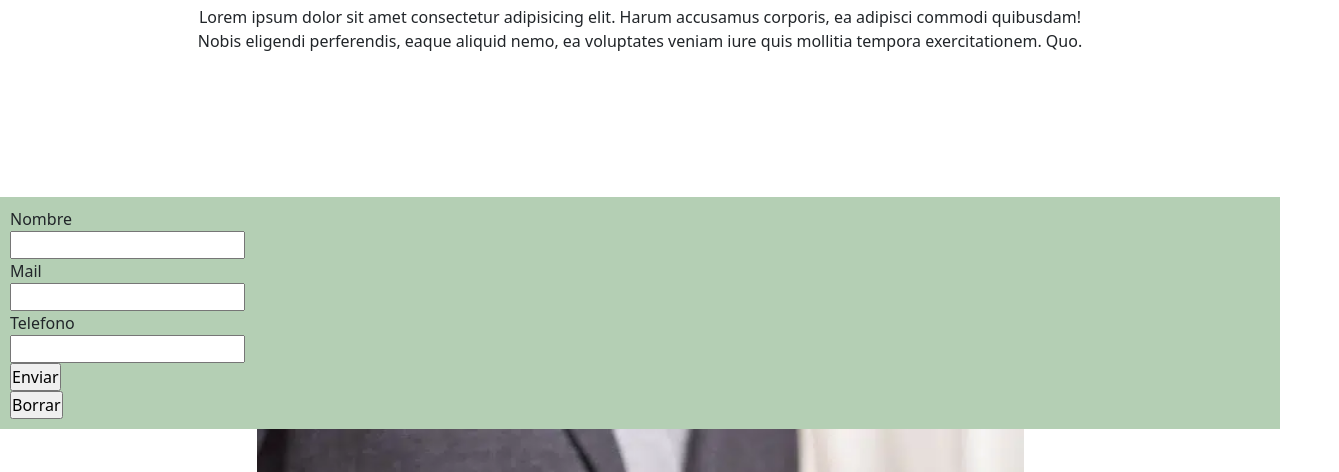
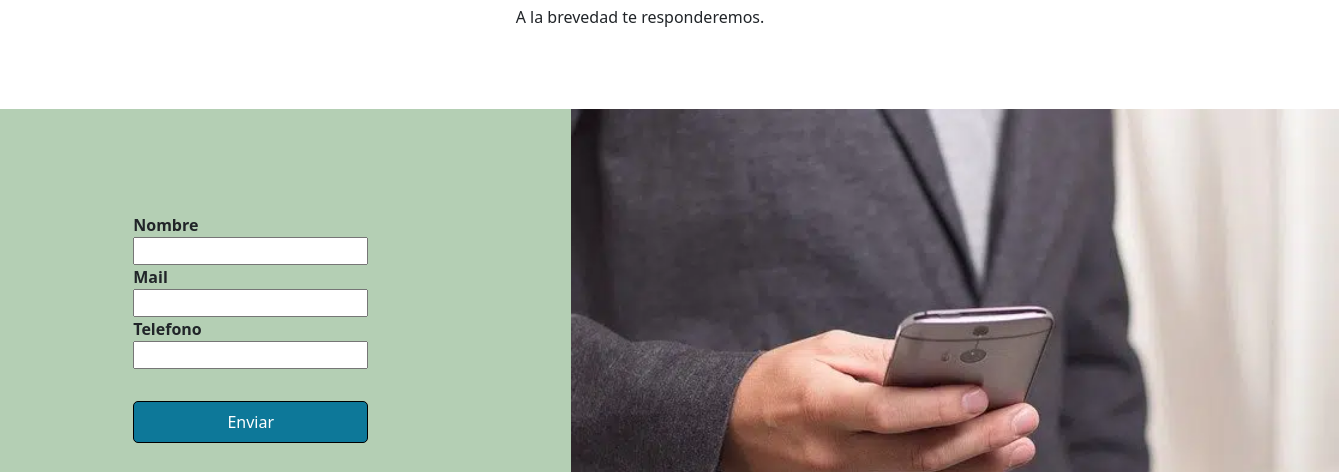
Before and after one commit to jpsa1/PreEntrega3-Milanese, a plain HTML site: page pages/contacto.html in a window 1280 px wide. Shown: the part 282-754 px from the top of the page, 1339 px wide, since content can reach past the window. Drawn offline with nearby package versions, Linux system fonts and the light colour scheme.

Commit message:
Correcciones - 2da pre-entrega

```diff
--- a/pages/contacto.html
+++ b/pages/contacto.html
@@ -64,10 +64,11 @@
 
           <div class="subTitulo">
               <h3>Estamos para atenderte</h3>
-                <p>Lorem ipsum dolor sit amet consectetur adipisicing elit. Harum accusamus corporis, ea adipisci commodi quibusdam! Nobis eligendi perferendis, eaque aliquid nemo, ea voluptates veniam iure quis mollitia tempora exercitationem. Quo.</p>
+              <p>A la brevedad te responderemos.</p>
 
           </div>
 
+          <div class="caja-formulario">
               <div class="formulario">
                   <form action="">
 
@@ -87,8 +88,9 @@
 
               </div>
 
-            <div class="imagen-formulario">
-
+              <div>
+                <img class="imagen-contacto" src="../images/Contacto.png" alt="Imagen-contacto">
+              </div>
           </div>
 
         </section>
--- a/style/style.css
+++ b/style/style.css
@@ -1,6 +1,7 @@
 *{
     margin: 0;
     padding: 0;
+
 }
 
 /* .botones {
@@ -32,6 +33,7 @@ header {
     ;
     grid-template-columns: repeat(2, 1fr);
     grid-template-rows: auto auto;
+    background-color: rgb(248,249,250);
 }
 
 /* ---- BARRA SUPERIOR  ---- */
@@ -68,6 +70,7 @@ a {
 /*  ---- MENU ----  */
 .navbar {
     font-size: 25px;
+
 }
 
 .logo {
@@ -327,7 +330,7 @@ h2{
 }
 
 .subTitulo {
-    padding: 1% 15% 10% 15%;
+    padding: 1% 15% 5% 15%;
     text-align: center;
 }
 
@@ -338,9 +341,35 @@ h2{
 
 /* Formulario */
 
+.caja-formulario {
+    display: flex;
+    flex-flow: row wrap;
+    justify-content: space-around;
+    align-items: center;
+
+    background-color: rgb(180, 207, 180);
+}
+
 .formulario {
-    padding: 10px;
-    background-color: rgb(180, 207, 180);
+
+   padding: 5%;
+}
+
+.formulario form label {
+	width:72px;
+	font-weight:bold;
+	display:inline-block;
+}
+
+.formulario form input[type="submit"], .formulario form input[type="button"]  {
+	width:100%;
+	padding:8px 16px;
+	margin-top:32px;
+	border:1px solid #000;
+	border-radius:5px;
+	display:block;
+	color:#fff;
+	background-color:#0d7899;
 }
 
 .formulario input {
@@ -349,12 +378,10 @@ h2{
 
 
 
-.imagen-formulario {
-    background-image: url(../Images/Contacto.png);
-    background-position: center;
-    background-repeat: no-repeat;
-    background-size: contain;
-    padding: 20% 30% 20% 30%;
+.imagen-contacto {
+    width: 120%;
+
+    height: auto;
 }
 
 
@@ -363,7 +390,7 @@ h2{
 
 /* INDEX */
 
-@media (max-width: 480px) {
+@media screen and (max-width: 600px) {
 
     header {
         display: grid;
@@ -392,8 +419,8 @@ h2{
     /* Portada */
     .sub-portada {
 
-        top: 20%;
-        left: 15%;
+        top: 25%;
+        left: 25%;
 
         text-align: center;
         font-weight: bold;
```
Also changed, not shown: index.html (+4 -4 lines), images/menu-icon.svg (added), 1 other file. Lines whose indentation alone changed are shown as unchanged.
